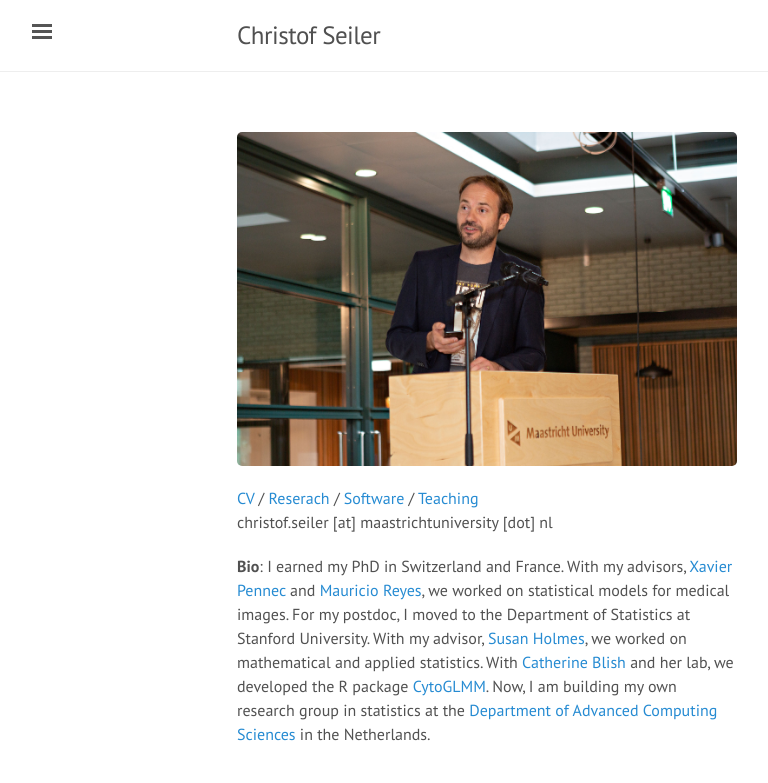
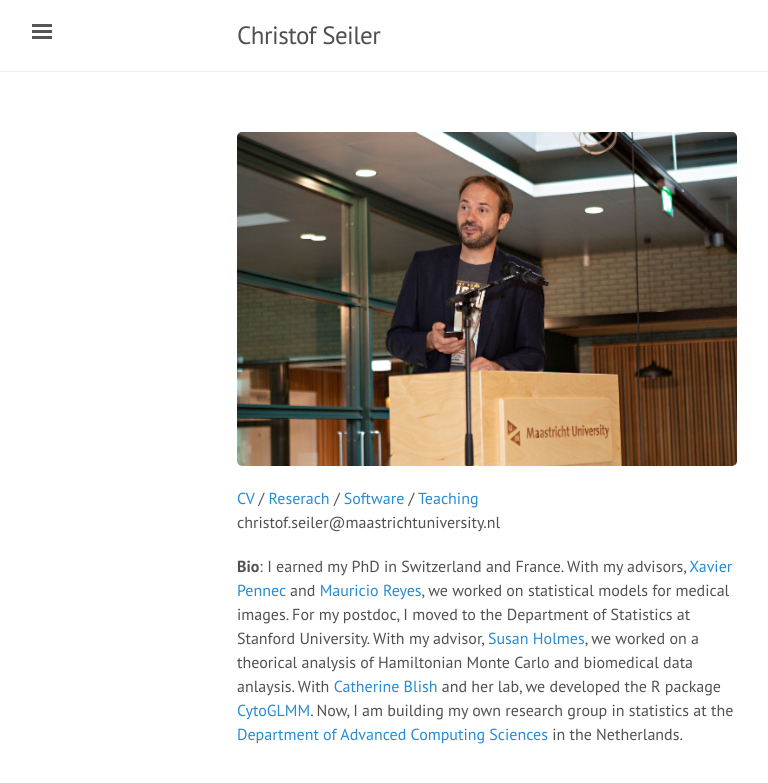
Before and after one commit to ChristofSeiler/ChristofSeiler.github.io, a Jekyll site: the page built from index.html, in a window 1280 px wide. Shown: the top 783 px of the page, without its empty margins (3-771 px from the left). Built offline with Jekyll 4.4.1, drawn with Linux system fonts in a browser that asks for light colours; the list of posts is cut into pages by our own code.

Commit message:
Update index.html

```diff
--- a/index.html
+++ b/index.html
@@ -13,9 +13,9 @@ p.narrow {
 
 <p class="narrow">
 <a href="cv_christofseiler.pdf">CV</a> / <a href="research/">Reserach</a> / <a href="software/">Software</a> / <a href="teaching/">Teaching</a> <br>
-christof.seiler [at] maastrichtuniversity [dot] nl
+christof.seiler@maastrichtuniversity.nl
 </p>
 
 <p class="narrow">
-<b>Bio</b>: I earned my PhD in Switzerland and France. With my advisors, <a href="https://www-sop.inria.fr/members/Xavier.Pennec/">Xavier Pennec</a> and <a href="https://www.mauricioreyes.me/">Mauricio Reyes</a>, we worked on statistical models for medical images. For my postdoc, I moved to the Department of Statistics at Stanford University. With my advisor, <a href="https://susan.su.domains">Susan Holmes</a>, we worked on mathematical and applied statistics. With <a href="https://med.stanford.edu/blishlab.html">Catherine Blish</a> and her lab, we developed the R package <a href="https://doi.org/doi:10.18129/B9.bioc.CytoGLMM">CytoGLMM</a>. Now, I am building my own research group in statistics at the <a href="https://www.maastrichtuniversity.nl/dacs">Department of Advanced Computing Sciences</a> in the Netherlands.
+<b>Bio</b>: I earned my PhD in Switzerland and France. With my advisors, <a href="https://www-sop.inria.fr/members/Xavier.Pennec/">Xavier Pennec</a> and <a href="https://www.mauricioreyes.me/">Mauricio Reyes</a>, we worked on statistical models for medical images. For my postdoc, I moved to the Department of Statistics at Stanford University. With my advisor, <a href="https://susan.su.domains">Susan Holmes</a>, we worked on a theorical analysis of Hamiltonian Monte Carlo and biomedical data anlaysis. With <a href="https://med.stanford.edu/blishlab.html">Catherine Blish</a> and her lab, we developed the R package <a href="https://doi.org/doi:10.18129/B9.bioc.CytoGLMM">CytoGLMM</a>. Now, I am building my own research group in statistics at the <a href="https://www.maastrichtuniversity.nl/dacs">Department of Advanced Computing Sciences</a> in the Netherlands.
 </p>
```
